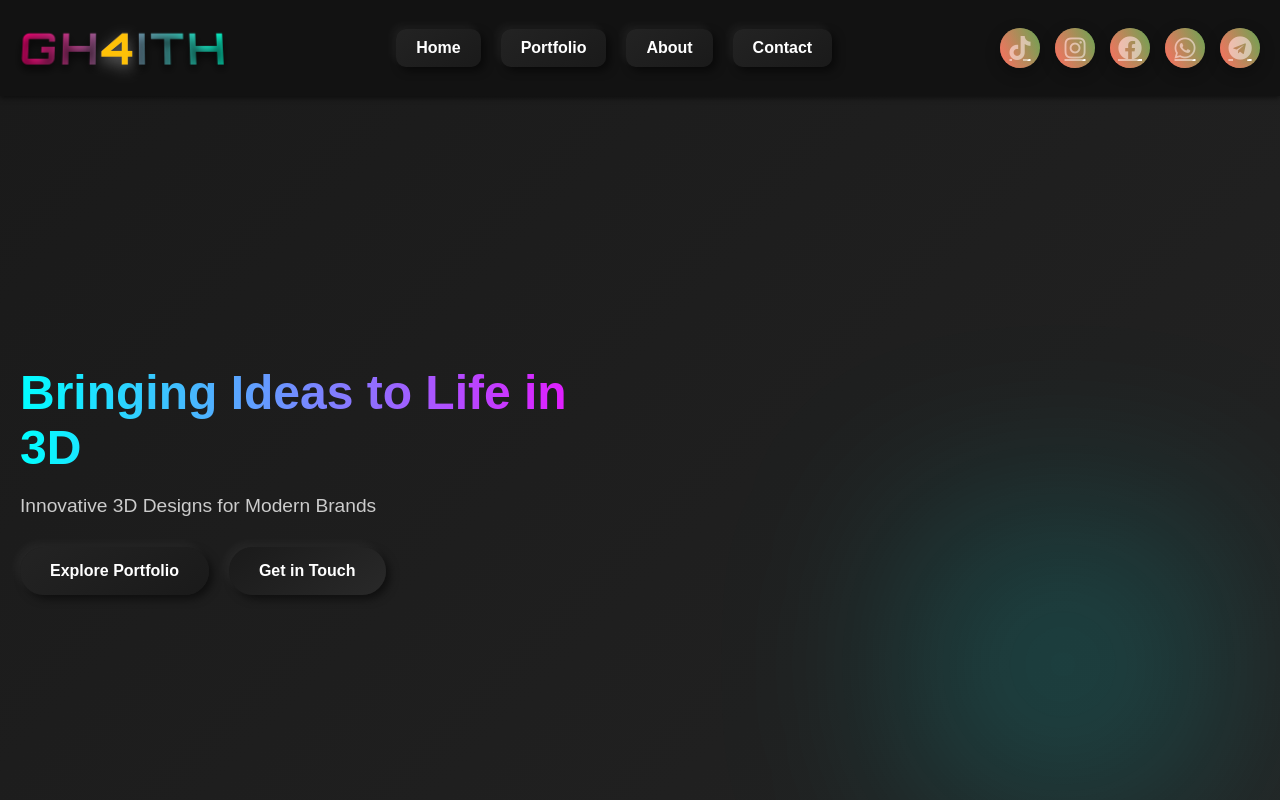
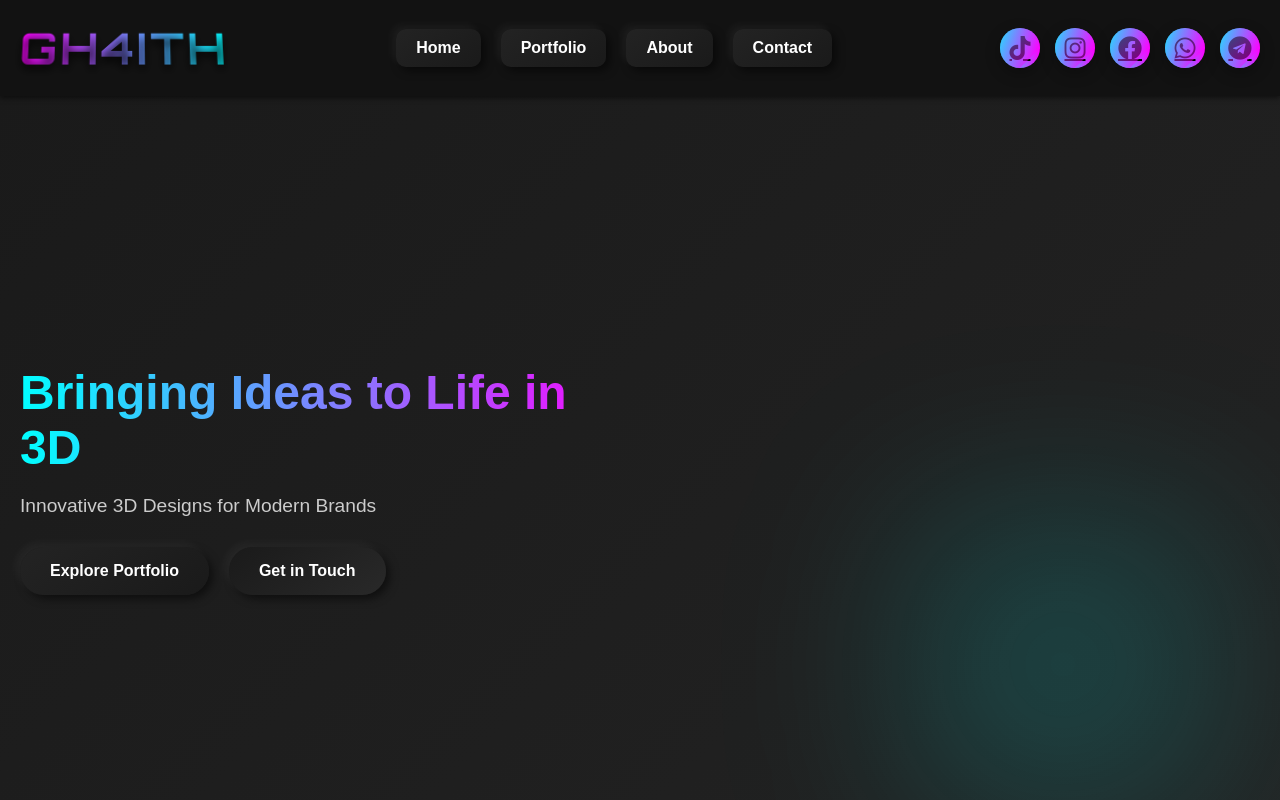
Before and after one commit to HamzaI1/gh4iith, a plain HTML site: page index.html in a window 1280 px wide. Shown: the top 800 px of the page. Drawn offline with nearby package versions, Linux system fonts and the light colour scheme.

Commit message:
modifications

```diff
--- a/css/general.css
+++ b/css/general.css
@@ -28,7 +28,8 @@ body {
 
 /* Scrollbar Thumb */
 ::-webkit-scrollbar-thumb {
-  background: linear-gradient(45deg, #FF6F61, #FFC107, #4CAF50); /* Gradient to match the vibe */
+  background: linear-gradient(45deg, #00ffff, #ff00ff);
+  /* background: linear-gradient(45deg, #FF6F61, #FFC107, #4CAF50);  */
   border-radius: 10px;
   box-shadow: inset 0 0 5px rgba(0, 0, 0, 0.5); /* Adds depth */
   transition: background 0.3s ease;
--- a/css/header.css
+++ b/css/header.css
@@ -20,28 +20,25 @@
   position: relative;
   text-transform: uppercase;
   letter-spacing: 3px;
-  background: linear-gradient(90deg, #FF6F61, #FFC107, #4CAF50);
+  background: linear-gradient(90deg, #ff00ff, #00ffff);
+  /* background: linear-gradient(90deg, #FF6F61, #FFC107, #4CAF50); */
   -webkit-background-clip: text;
   color: transparent;
   animation: gradient-shift 4s linear infinite;
   text-shadow: 0px 5px 10px rgba(0, 0, 0, 0.8);
-  background: linear-gradient(90deg, #ff0077, #00ffcc);
+  /* background: linear-gradient(90deg, #ff0077, #00ffcc); */
   -webkit-background-clip: text;
   color: transparent;
   animation: gradient-flow 3s infinite alternate;
   transform: perspective(500px) rotateX(15deg);
-}
-
-.logo span {
-  color: #FFC107;
-  text-shadow: 0px 5px 15px rgba(130, 130, 130, 0.8);
+  cursor: pointer;
 }
 
 .logo:hover {
   transform: scale(1.1) rotateY(10deg);
   transition: transform 0.4s ease, text-shadow 0.4s ease;
-  text-shadow: 0px 10px 20px rgba(255, 111, 97, 0.9),
-               0px 15px 30px rgba(76, 175, 80, 0.6);
+  /* text-shadow: 0px 10px 20px rgba(255, 111, 97, 0.9), */
+               /* 0px 15px 30px rgba(76, 175, 80, 0.6); */
 }
 
 @keyframes gradient-flow {
@@ -121,8 +118,9 @@
   width: 40px;
   height: 40px;
   font-size: 1.5rem;
-  color: #fff; /* Default icon color */
-  background: linear-gradient(45deg, #FF6F61, #4CAF50);
+  color: #000000; /* Default icon color */
+  background: linear-gradient(90deg, #00ffff, #ff00ff);
+  /* background: linear-gradient(45deg, #FF6F61, #4CAF50); */
   border-radius: 50%;
   box-shadow: 0 5px 15px rgba(0, 0, 0, 0.3);
   transition: all 0.3s ease-in-out;
@@ -138,7 +136,8 @@
   left: -100%;
   width: 200%;
   height: 100%;
-  background: linear-gradient(45deg, #FFC107, #FF6F61, #4CAF50);
+  background: linear-gradient(90deg, #00ffff, #ff00ff);
+  /* background: linear-gradient(45deg, #FFC107, #FF6F61, #4CAF50); */
   transform: skewX(-45deg);
   transition: all 0.4s ease-in-out;
   z-index: 1;
@@ -148,9 +147,10 @@
 /* Hover Effects */
 .social-icons a:hover {
   transform: scale(1.2); /* Icon grows slightly */
-  background: linear-gradient(45deg, #FFC107, #FF6F61); /* Glow effect */
-  box-shadow: 0 10px 30px rgba(255, 111, 97, 0.8),
-              0 15px 45px rgba(76, 175, 80, 0.6);
+  background: linear-gradient(90deg, #00ffff, #ff00ff);
+  /* background: linear-gradient(45deg, #FFC107, #FF6F61);  */
+  box-shadow: 0 10px 30px #00ffffd1,
+              0 15px 45px #ff00ffda;
 }
 
 .social-icons a:hover::before {
--- a/index.html
+++ b/index.html
@@ -21,7 +21,7 @@
 </head>
 <body>
   <header class="header">
-    <div class="logo">GH<span>4</span>ITH</div>
+    <div class="logo">GH4ITH</div>
 
     <div class="hamburger">
       <span></span>
```
